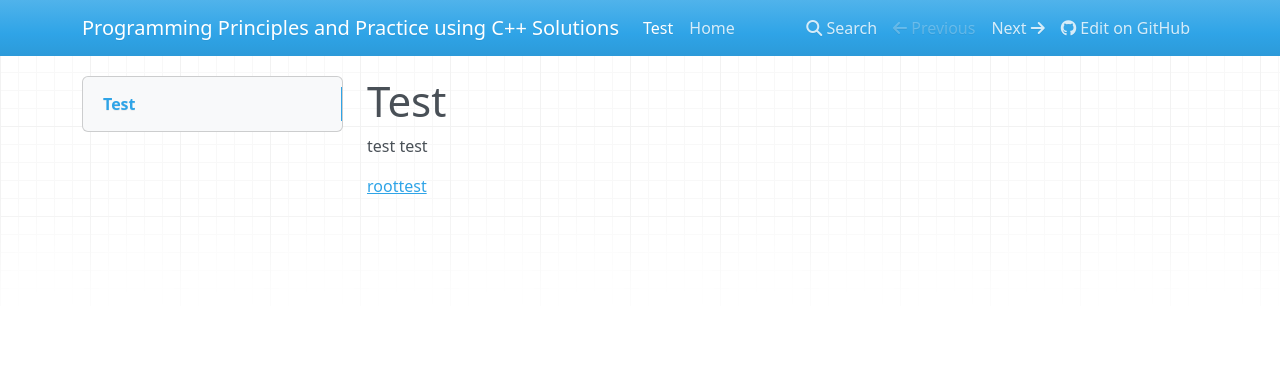
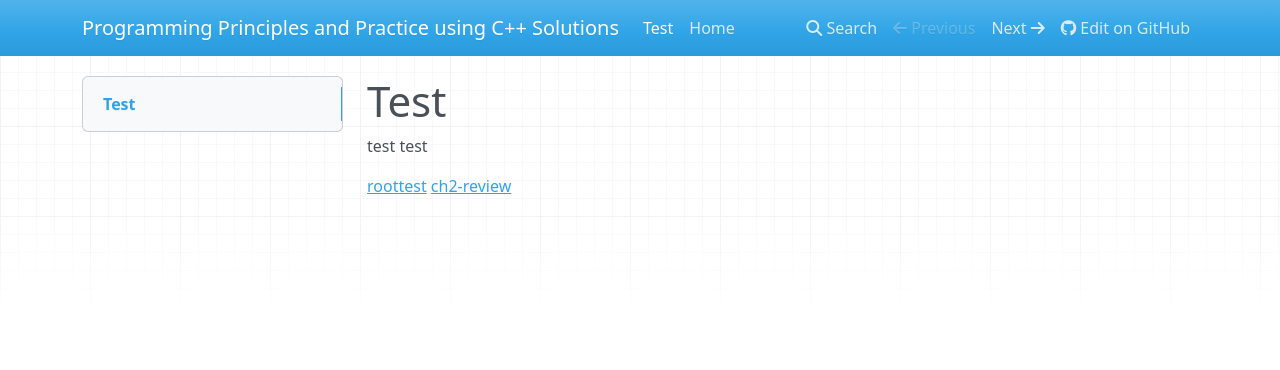
Before and after one commit to fjp/ppp, an MkDocs documentation site: the page built from docs/test.md, in a window 1280 px wide. Shown: the top 370 px of the page. Built offline with MkDocs 1.6.1, drawn with Linux system fonts in a browser that asks for light colours; nearby versions of some CDN libraries.

Commit message:
Update test.md

```diff
--- a/docs/test.md
+++ b/docs/test.md
@@ -3,3 +3,4 @@
 test test
 
 [roottest](../roottest.md)
+[ch2-review](../ch2-hello_world/ch2-review.md)
```
